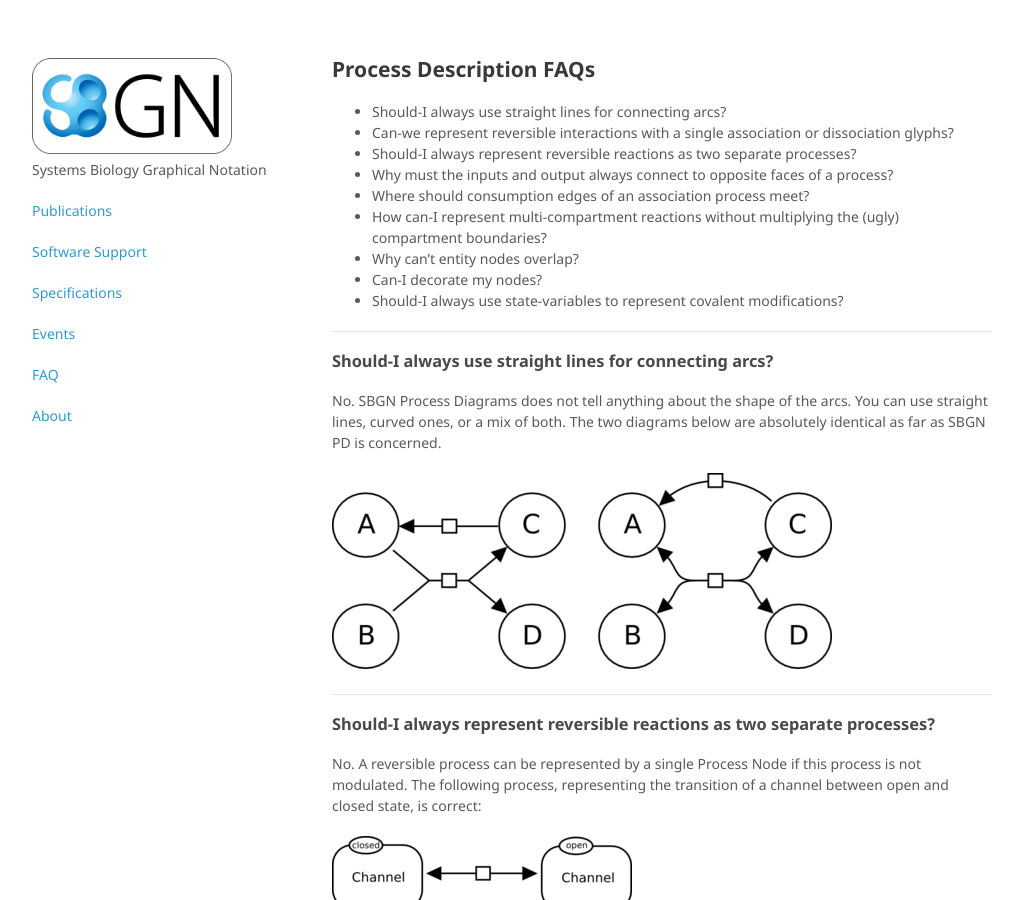
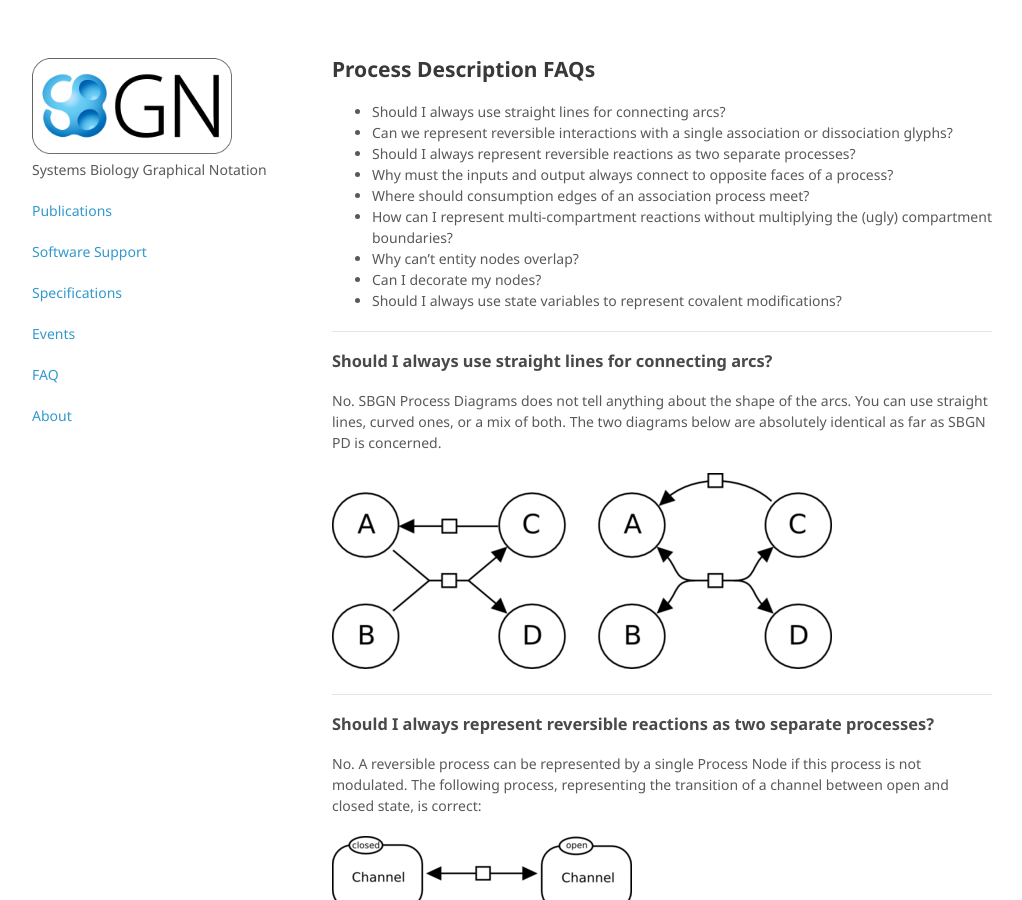
Before and after one commit to sbgn/sbgn, a Jekyll site: the page built from docs/faq/pd.md, in a window 1280 px wide and 900 px high. Shown: the whole window, without its empty margins (128-1150 px from the left). Built offline with Jekyll 4.4.1, drawn with Linux system fonts in a browser that asks for light colours; some of the changed text lies outside the part shown.

Commit message:
Update pd.md

```diff
--- a/docs/faq/pd.md
+++ b/docs/faq/pd.md
@@ -3,72 +3,69 @@
 layout: default
 permalinks: docs/faq/pd
 ---
+
 ## Process Description FAQs
 
-* Should-I always use straight lines for connecting arcs?
-* Can-we represent reversible interactions with a single association or dissociation glyphs?
-* Should-I always represent reversible reactions as two separate processes?
-* Why must the inputs and output always connect to opposite faces of a process?
-* Where should consumption edges of an association process meet?
-* How can-I represent multi-compartment reactions without multiplying the (ugly) compartment boundaries?
-* Why can't entity nodes overlap?
-* Can-I decorate my nodes?
-* Should-I always use state-variables to represent covalent modifications?
-
+*  Should I always use straight lines for connecting arcs?
+*  Can we represent reversible interactions with a single association or dissociation glyphs?
+*  Should I always represent reversible reactions as two separate processes?
+*  Why must the inputs and output always connect to opposite faces of a process?
+*  Where should consumption edges of an association process meet?
+*  How can I represent multi-compartment reactions without multiplying the (ugly) compartment boundaries?
+*  Why can't entity nodes overlap?
+*  Can I decorate my nodes?
+*  Should I always use state variables to represent covalent modifications?
 
 ---
-### Should-I always use straight lines for connecting arcs?
+
+### Should I always use straight lines for connecting arcs?
 
 No. SBGN Process Diagrams does not tell anything about the shape of the arcs. You can use straight lines, curved ones, or a mix of both. The two diagrams below are absolutely identical as far as SBGN PD is concerned.
 
 ![Curved lines](https://sbgn.github.io/sbgn/images/faq/pd/Curved-lines.png)
 
 ---
-### Should-I always represent reversible reactions as two separate processes?
+
+### Should I always represent reversible reactions as two separate processes?
 
 No. A reversible process can be represented by a single Process Node if this process is not modulated. The following process, representing the transition of a channel between open and closed state, is correct:
-
 
 ![Transition reversible](https://sbgn.github.io/sbgn/images/faq/pd/Transition-reversible.png)
 
 However, the following reversible reaction is modulated by two simple chemicals. One cannot understand which direction is modulated by each simple chemical. It is incorrect.
 
-
 ![Incorrect reversible transition](https://sbgn.github.io/sbgn/images/faq/pd/Transition-modulated-forbidden.png)
 
 On the contrary, the following diagram is valid because the two directions are represented and the modulations are unambiguous.
 
-
 ![Correct reversible transition](https://sbgn.github.io/sbgn/images/faq/pd/Transition-modulated.png)
 
 ---
-### Can-we represent reversible interactions with a single association or dissociation glyphs?
+
+### Can we represent reversible interactions with a single association or dissociation glyphs?
 
 No. A dissociation glyph represents only the ... dissociation, while the association glyph represents only the association process. The following is incorrect:
-
 
 ![Incorrect reversible association](https://sbgn.github.io/sbgn/images/faq/pd/Assoc-revers.png)
 
 A reversible interaction must therefore be represented by separate association and dissociation processes. The following is correct:
 
-
 ![Correct reversible association and dissociation](https://sbgn.github.io/sbgn/images/faq/pd/Assoc-dissoc.png)
 
 If there are no modulations on the association or dissociation, a reversible interaction can be represented by a regular process node, as follows:
 
-
 ![Correct reversible process](https://sbgn.github.io/sbgn/images/faq/pd/Process-revers.png)
 
 ---
+
 ### Why must the inputs and outputs always connect to opposite faces of a process?
 
 It is necessary to graphical separate the connection of the links leading to entities pools in two sets, corresponding to the SBML's "reactants" and "products", or the BioPAX "left" and "right". The image below presents a reversible reaction transforming A and B into C and D, or the opposite. On the left, the connections are separated in two opposite groups, and the meaning of the reaction is clear. On the right, on the contrary, each edge is connected to a different face of the process, and one cannot understand which entity pools are transformed into the others.
 
-
 ![correct and incorrect junctions of entity pools and a process](https://sbgn.github.io/sbgn/images/faq/pd/Opposite-faces.png)
 
+---
 
----
 ### Were should consumption edges of an association process meet?
 
 The consumption edges should always meet in a single point outside the symbol representing a process. This rule applies for association as well. The point can be on the perimeter of the association symbol (center) or away from it (right).
@@ -76,41 +73,40 @@
 ![Consumption and association meet](https://sbgn.github.io/sbgn/images/faq/pd/Consum-assoc-meet.png)
 
 ---
-### How can-I represent multi-compartment reactions without multiplying the (ugly) compartment boundaries?
+### How can I represent multi-compartment reactions without multiplying the (ugly) compartment boundaries?
 
 All Entity Pool Nodes must belong to a compartment. It is possible to draw an EPN overlapping a compartment boundary, and software may provide magnet tools to implement that. However, the EPN always belong to the compartment containing the center of its bounding box. This is suboptimal, and for many biological processes, we want to use a true compartment to represent a membrane. The problem then is the multiplication of the boundaries. Indeed the membrane would have two boundaries, and each of the adjacent compartments another one. The resulting drawing is ugly, and actually misleading for the non-SBGN expert, who may be induced to think there are many more membranes than in reality.
 
 The trick is to use the fact that, in SBGN PD, compartments may overlap as far as no nodes or edges are hidden behind a compartment. The following image represents the conceptual view of the production of ATP by mitochodrion, as shown on [figure 14-10 of Molecular Biology of The Cell, 4th edition](http://www.ncbi.nlm.nih.gov/books/bv.fcgi?rid=mboc4.figgrp.2504).
 
-
 ![Conceptual map of energy production by mitochondrion](https://sbgn.github.io/sbgn/images/faq/pd/Mitochondrion-spread.png)
 
 However, while the map is conceptually fine, it is very hard to relate to the structure of the mitochondrion. But we can perfectly "stack" the compartments together, and draw the following.
-
 
 ![Rearrange map of energy production by mitochondrion](https://sbgn.github.io/sbgn/images/faq/pd/Mitochondrion-overlap.png)
 
 It is important to understand that, as far as SBGN PD Level 1 is concerned, the compartments are not CONTAINED into each other.
 
 ---
+
 ### Why can't entity nodes overlap?
 
 If entity nodes overlap, the edges connecting to them may become ambiguous, even when fulfilling the layout rule of placing edges above nodes. In the example below, W clearly produces X and Y, but it is not clear if Z is produced by X or Y.
 
-
 ![Effect of entity node overlap](https://sbgn.github.io/sbgn/images/faq/pd/No-overlap.png)
 
 ---
-### Can-I decorate my nodes?
+
+### Can I decorate my nodes?
 
 Yes! However, the decorations, not part of SBGN PD, will not modify the interpretation of the map. They are a kind of annotation. For instance, the following SBGN PD map represents the Na/K ATPase. The process node is decorated with the "usual" symbol for anti-porters. A yellow star signals that ATP brings energy to the pump. Those decorations are useful and informative for the reader. But they are not standard, and do not change the meaning of the map, which says only that 1ATP+3Nain+2Kout give 1ADP+1Pi+3Naout+2Kin. Furthermore these decorations may not be exchanged between different SBGN-supporting software.
 
 ![Decorate nodes](https://sbgn.github.io/sbgn/images/faq/pd/Decorate-node.png)
 
 ---
-### Should-I always use state-variables to represent covalent modifications?
+
+### Should I always use state variables to represent covalent modifications?
 
 No. As usual in SBGN, there is more than one way to do it, as far as your reader unambiguously interpret what you intend to convey. The figure represents the successive phosphorylations of MAP kinase. The top processes use state variables to represent the different phosphorylation sites. The bottom ones use different labels to represent the pools of non-phosphorylated and phosphorylated species. In the first case, one know that the differences between the entity pool nodes are phosphorylation because "P" is a reserved label for state variables. Because of the rules "once a variable, always a variable" (sometimes considered equivalent to the closed-world hypothesis), one must represent both state variables on each node, even if they are not affected by a process. On the contrary, in the second case, the only rule is that the labels must be different. As a consequence, one is not forced to mention the various sites in all labels. But one cannot know what the modifications are. "YP" is just a string.
 
-
 ![Different ways of representing covalent modifications](https://sbgn.github.io/sbgn/images/faq/pd/Label-vs-statevariables.png)
```
